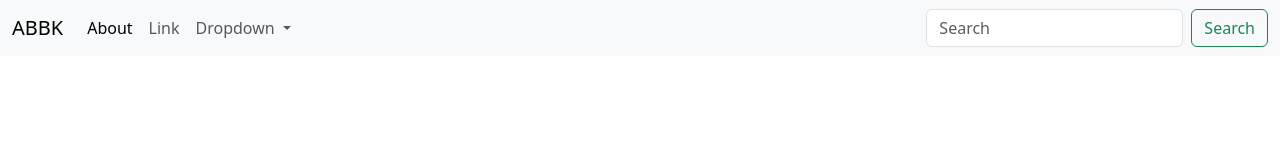
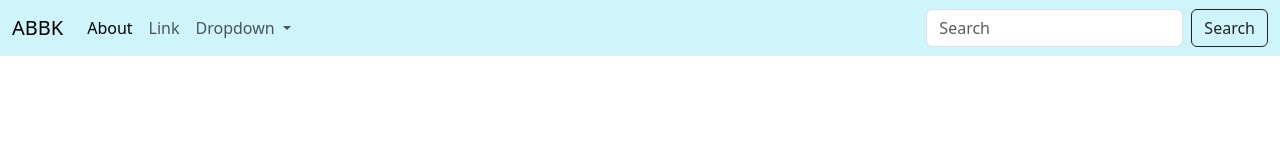
Before and after one commit to ANIMOOS85/animoos85.github.io, a plain HTML site: page index.html in a window 1280 px wide. Drawn offline with nearby package versions, Linux system fonts and the light colour scheme.

Commit message:
edit color Background

```diff
--- a/index.html
+++ b/index.html
@@ -5,12 +5,14 @@
     <meta name="viewport" content="width=device-width, initial-scale=1.0">
     <link rel="stylesheet" href="https://cdn.jsdelivr.net/npm/bootstrap@5.3.5/dist/css/bootstrap.min.css">
     <link rel="stylesheet" href="https://cdn.jsdelivr.net/npm/bootstrap@5.3.5/dist/js/bootstrap.bundle.min.js">
-    <title>Document</title>
+    <link rel="icon" type="image/png" href="./7124276_university_harvard_logo_icon.png">
+
+    <b><title>Abolfazl Bakran</title></b>
  </head>
  <body>
     <!-- nav bar -->
 
-    <nav class="navbar navbar-expand-lg bg-body-tertiary">
+    <nav class="navbar navbar-expand-lg bg-info-subtle">
         <div class="container-fluid">
           <a class="navbar-brand" href="#">ABBK</a>
           <button class="navbar-toggler" type="button" data-bs-toggle="collapse" data-bs-target="#navbarSupportedContent" aria-controls="navbarSupportedContent" aria-expanded="false" aria-label="Toggle navigation">
@@ -32,7 +34,7 @@
             </ul>
             <form class="d-flex" role="search">
               <input class="form-control me-2" type="search" placeholder="Search" aria-label="Search">
-              <button class="btn btn-outline-success" type="submit">Search</button>
+              <button class="btn btn-outline-dark" type="submit">Search</button>
             </form>
           </div>
         </div>
```
